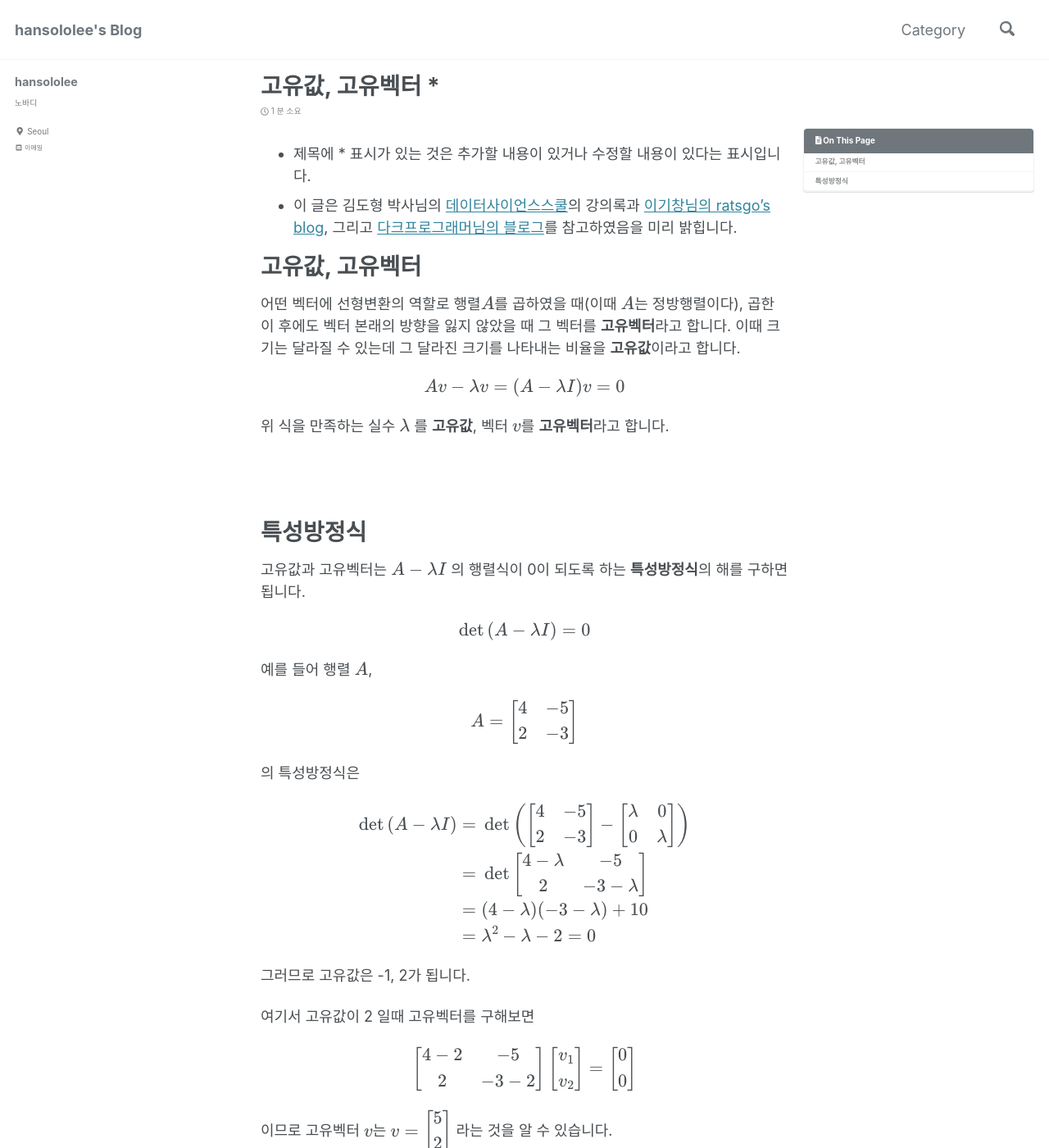
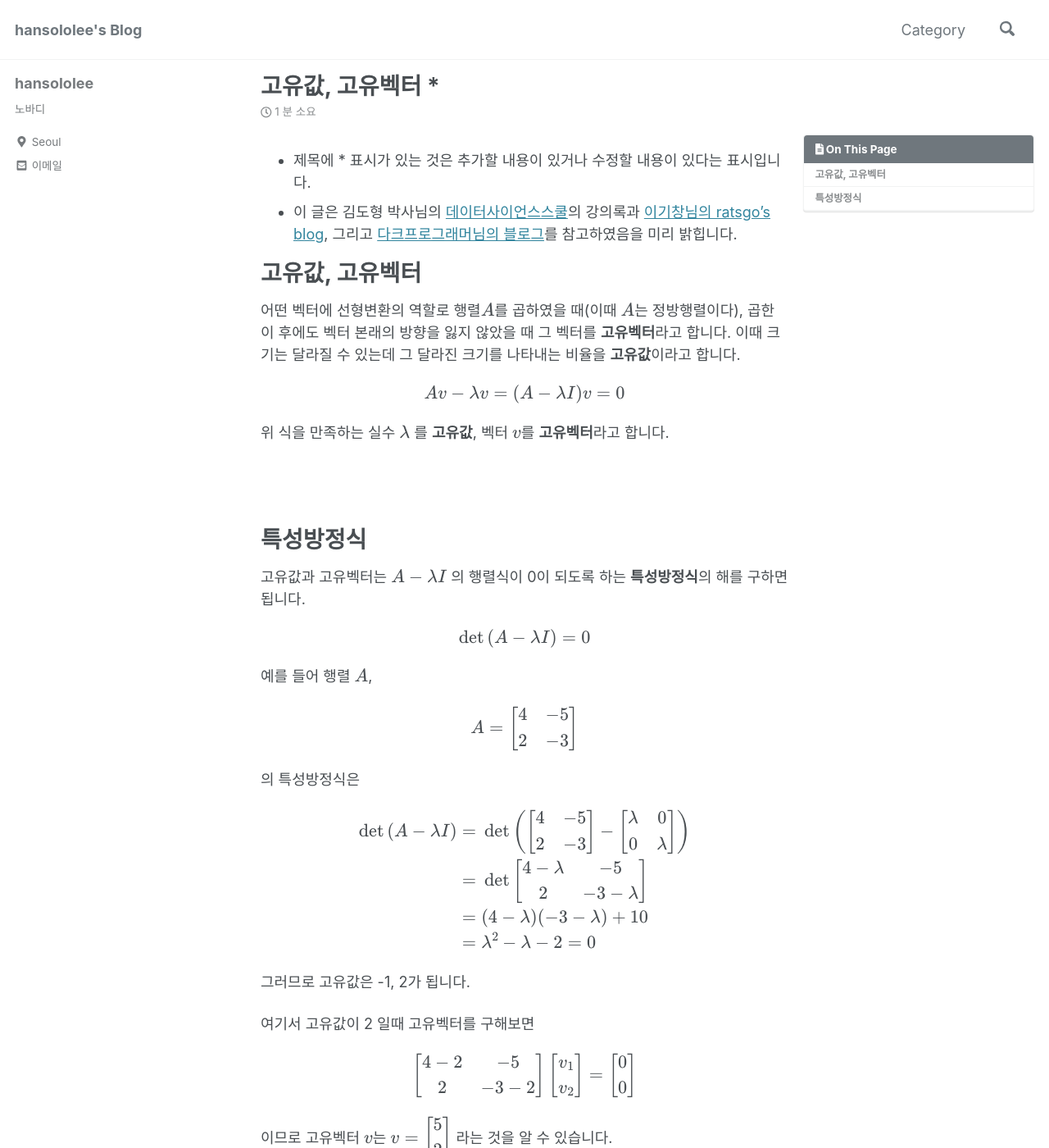
Before and after one commit to arisongha/hansololee.github.io, a Jekyll site: the page built from _posts/2019-01-14-eigenvalue.md, in a window 1280 px wide and 1400 px high. Shown: the whole window at 82% size. Built offline with Jekyll 4.4.1, drawn with Linux system fonts in a browser that asks for light colours; cached includes are drawn as plain includes; nearby versions of some CDN libraries; formulas are drawn with MathJax 3.

Commit message:
Update _variables.scss

```diff
--- a/_sass/minimal-mistakes/_variables.scss
+++ b/_sass/minimal-mistakes/_variables.scss
@@ -37,19 +37,11 @@ $caption-font-family: $serif !default;
 $type-size-1: 2.441em !default; // ~39.056px
 $type-size-2: 1.953em !default; // ~31.248px
 $type-size-3: 1.563em !default; // ~25.008px
-$type-size-4: 1.0em !default; // ~20px
-$type-size-5: 0.8em !default; // ~16px
-$type-size-6: 0.55em !default; // ~12px
-$type-size-7: 0.4875em !default; // ~11px
-$type-size-8: 0.425em !default; // ~10px
-// $type-size-1: 2.441em !default; // ~39.056px
-// $type-size-2: 1.953em !default; // ~31.248px
-// $type-size-3: 1.563em !default; // ~25.008px
-// $type-size-4: 1.25em !default; // ~20px
-// $type-size-5: 1em !default; // ~16px
-// $type-size-6: 0.75em !default; // ~12px
-// $type-size-7: 0.6875em !default; // ~11px
-// $type-size-8: 0.625em !default; // ~10px
+$type-size-4: 1.25em !default; // ~20px
+$type-size-5: 1em !default; // ~16px
+$type-size-6: 0.75em !default; // ~12px
+$type-size-7: 0.6875em !default; // ~11px
+$type-size-8: 0.625em !default; // ~10px
 
 /*
    Colors
```
